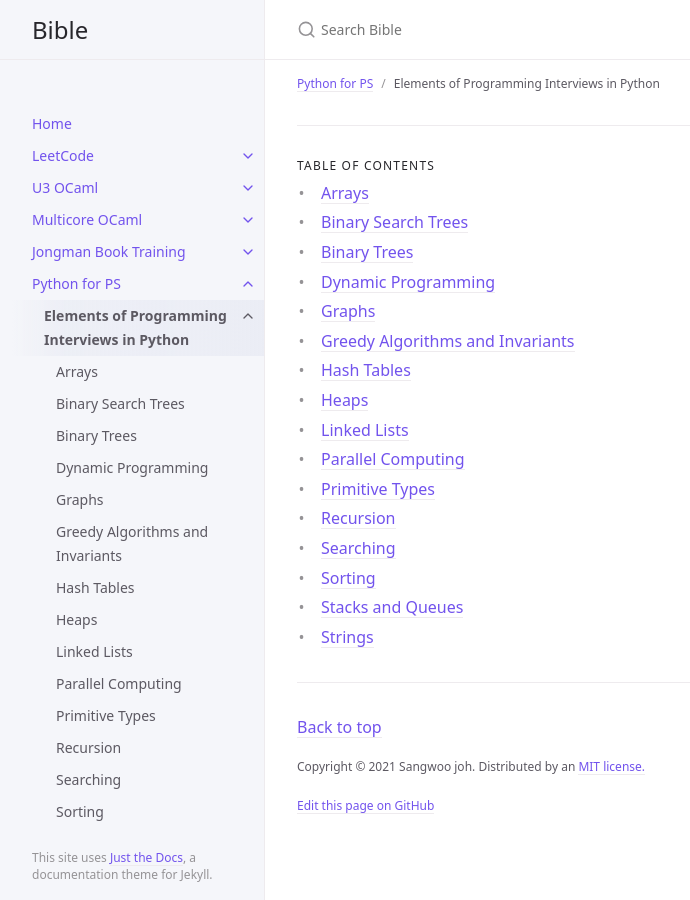
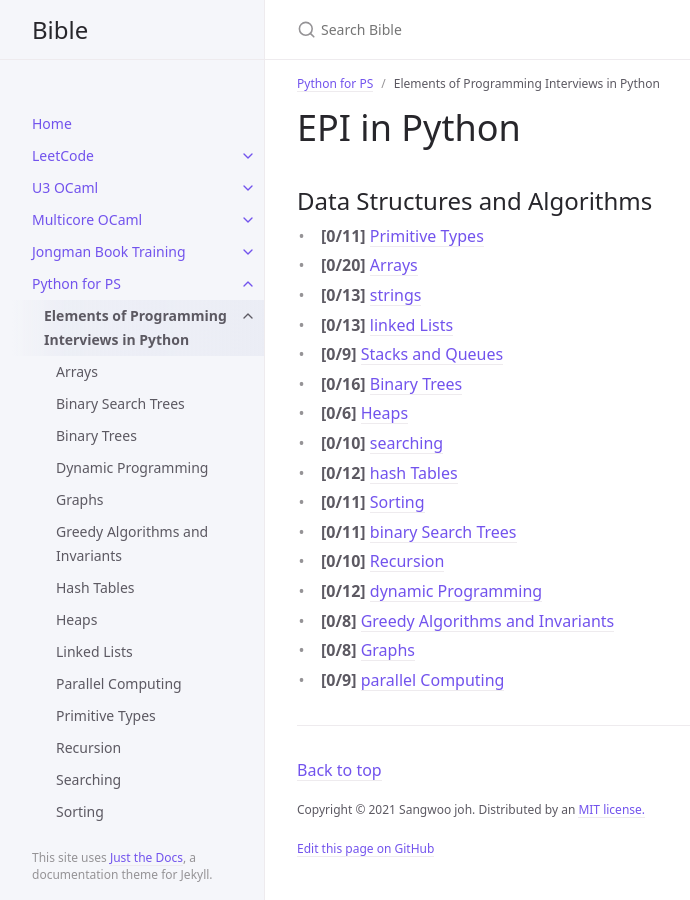
Before and after one commit to sangwoo-joh/bible-archive, a Jekyll site: the page built from python/epi/index.md, in a window 1280 px wide. Shown: the whole page, without its empty margins (7-697 px from the left). Built offline with Jekyll 4.4.1, drawn with Linux system fonts in a browser that asks for light colours; comment, search, counter and statistics services are not loaded.

Commit message:
Update epi index

```diff
--- a/python/epi/index.md
+++ b/python/epi/index.md
@@ -4,4 +4,25 @@ title: Elements of Programming Interviews in Python
 nav_order: 2
 parent: Python for PS
 has_children: true
+has_toc: false
 ---
+
+# EPI in Python
+
+## Data Structures and Algorithms
+ - **[0/11]** [Primitive Types](primitives)
+ - **[0/20]** [Arrays](arrays)
+ - **[0/13]** [strings](strings)
+ - **[0/13]** [linked Lists](lists)
+ - **[0/9]** [Stacks and Queues](stacks-and-queues)
+ - **[0/16]** [Binary Trees](binary-trees)
+ - **[0/6]** [Heaps](heaps)
+ - **[0/10]** [searching](searching)
+ - **[0/12]** [hash Tables](hash-tables)
+ - **[0/11]** [Sorting](sorting)
+ - **[0/11]** [binary Search Trees](bst)
+ - **[0/10]** [Recursion](recursion)
+ - **[0/12]** [dynamic Programming](dp)
+ - **[0/8]** [Greedy Algorithms and Invariants](greedy)
+ - **[0/8]** [Graphs](graphs)
+ - **[0/9]** [parallel Computing](parallel-computing)
```
